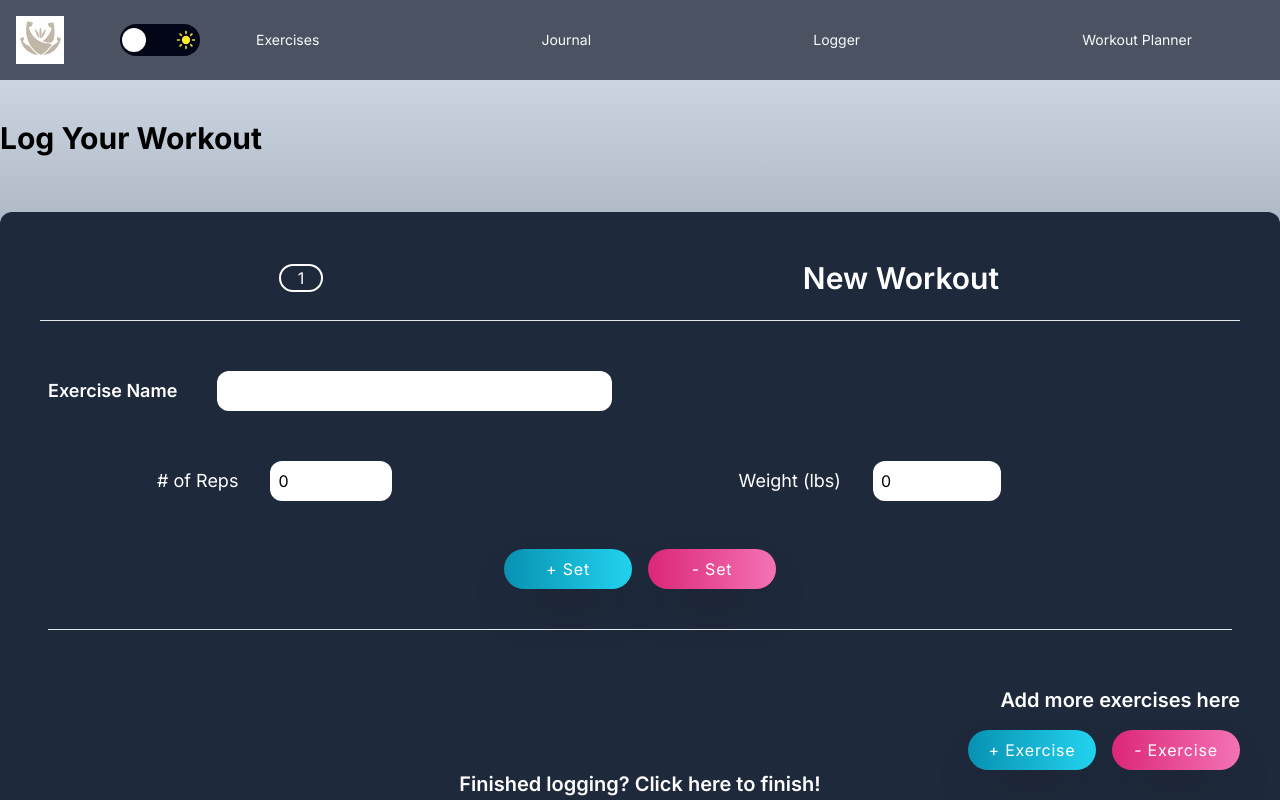
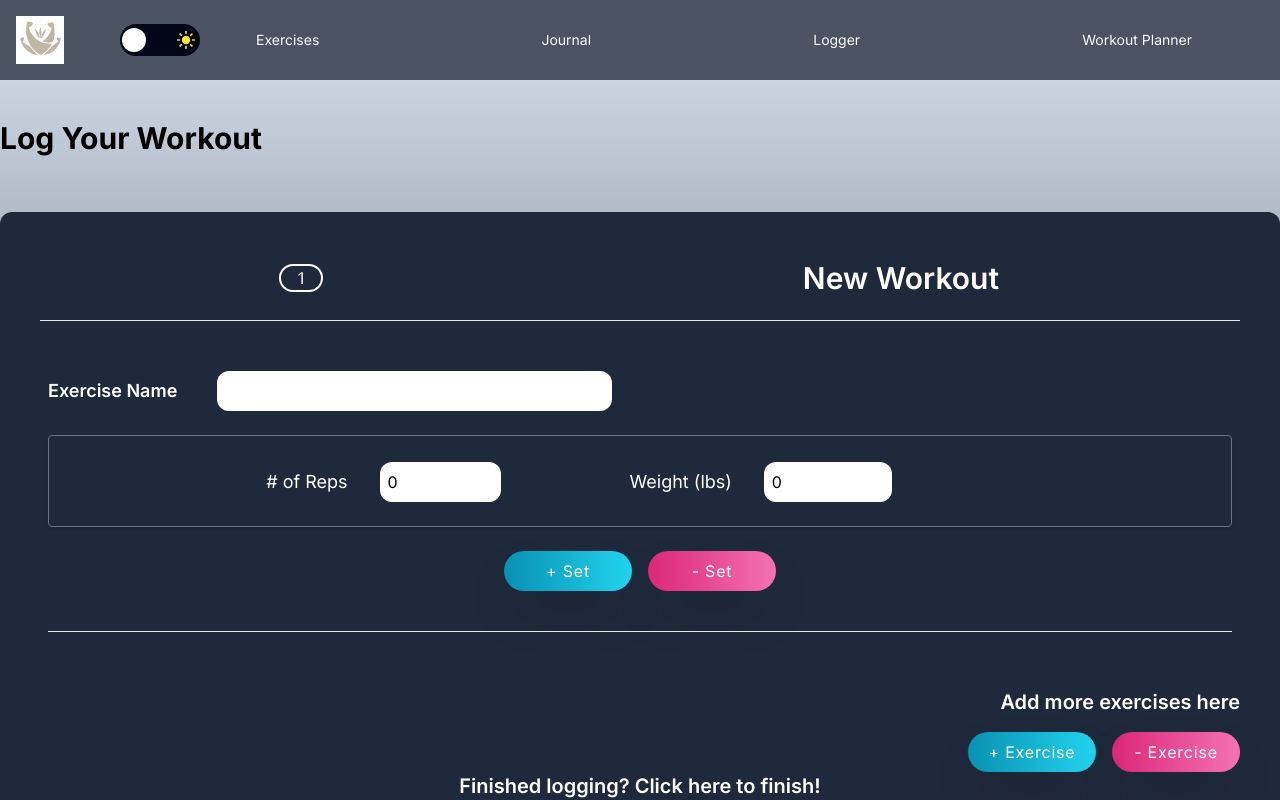
Before and after one commit to Norcrossover/fitness-finesse, a Next.js app: page /dashboard/logger in a window 1280 px wide. Shown: the top 800 px of the page. Built offline with nearby package versions, Linux system fonts and the light colour scheme.

Commit message:
Removed setfields to try and find rep and weight input bug

```diff
--- a/components/features/workout/ExerciseBlock.tsx
+++ b/components/features/workout/ExerciseBlock.tsx
@@ -2,7 +2,6 @@ import React, { ChangeEvent } from "react";
 import FormWorkout from "@/components/features/workout/FormWorkout";
 import Button from "@/components/common/Button";
 import { ExerciseLog } from "@/models/WorkoutLog";
-import SetFields from "./SetFields";
 
 interface ExerciseBlockProps {
   exercise: ExerciseLog;
@@ -39,13 +38,33 @@ const ExerciseBlock: React.FC<ExerciseBlockProps> = ({
         classLabel="label-workout lg:inline-block lg:mr-10 mt-8 font-semibold"
       />
       {exercise.sets.map((set, index) => (
-        <SetFields
+        <div
           key={index}
-          exerciseName={exercise.name}
-          index={index}
-          set={set}
-          handleSetChange={handleSetChange}
-        />
+          className="sm:flex sm:justify-center border border-slate-500 rounded shadow"
+        >
+          <FormWorkout
+            id={`numReps-${exercise.name}-${index}`}
+            title="# of Reps"
+            type="number"
+            value={set.reps}
+            onChange={(e: ChangeEvent<HTMLInputElement>) =>
+              handleSetChange(exercise.name, index, e)
+            }
+            classInput="input-workout lg:inline-block"
+            classLabel="label-workout lg:inline-block lg:mr-8 sm:mt-8"
+          />
+          <FormWorkout
+            id={`numWeight-${exercise.name}-${index}`}
+            title="Weight (lbs)"
+            type="number"
+            value={set.weight}
+            onChange={(e: ChangeEvent<HTMLInputElement>) =>
+              handleSetChange(exercise.name, index, e)
+            }
+            classInput="input-workout lg:inline-block"
+            classLabel="label-workout lg:inline-block lg:mr-8 sm:mt-8"
+          />
+        </div>
       ))}
       <div className="flex justify-center gap-4 p-2 m-4">
         <Button
--- a/components/features/workout/FormWorkout.tsx
+++ b/components/features/workout/FormWorkout.tsx
@@ -1,26 +1,39 @@
-import React from "react";
+import React, { ChangeEvent } from "react";
 
-const FormWorkout: React.FC<{
+interface FormWorkoutProps {
   id: string;
   title: string;
   type: string;
+  value: string | number;
+  onChange: (e: ChangeEvent<HTMLInputElement>) => void;
   classInput: string;
   classLabel: string;
-  value: any;
-  onChange: (e: React.ChangeEvent<HTMLInputElement>) => void;
-}> = ({ id, title, type, classInput, classLabel, value, onChange }) => (
-  <div className="form-group">
+}
+
+const FormWorkout: React.FC<FormWorkoutProps> = ({
+  id,
+  title,
+  type,
+  value,
+  onChange,
+  classInput,
+  classLabel,
+}) => {
+  return (
+    <div className="form-workout">
       <label htmlFor={id} className={classLabel}>
         {title}
       </label>
       <input
         id={id}
+        name={id}
         type={type}
-      className={classInput}
         value={value}
         onChange={onChange}
+        className={classInput}
       />
     </div>
   );
+};
 
 export default FormWorkout;
--- a/components/features/workout/SetFields.tsx
+++ /dev/null
@@ -1,48 +0,0 @@
-import React, { ChangeEvent } from "react";
-import FormWorkout from "@/components/features/workout/FormWorkout";
-import { ExerciseSet } from "@/models/WorkoutLog";
-
-interface SetFieldsProps {
-  exerciseName: string;
-  index: number;
-  set: ExerciseSet;
-  handleSetChange: (
-    exerciseName: string,
-    setIndex: number,
-    event: ChangeEvent<HTMLInputElement>,
-  ) => void;
-}
-
-const SetFields: React.FC<SetFieldsProps> = ({
-  exerciseName,
-  index,
-  set,
-  handleSetChange,
-}) => (
-  <div className="sm:flex justify-around">
-    <FormWorkout
-      id={`numReps-${exerciseName}-${index}`}
-      title="# of Reps"
-      type="number"
-      value={set.reps}
-      onChange={(e: ChangeEvent<HTMLInputElement>) =>
-        handleSetChange(exerciseName, index, e)
-      }
-      classInput="input-workout lg:inline-block"
-      classLabel="label-workout lg:inline-block lg:mr-8 sm:mt-8"
-    />
-    <FormWorkout
-      id={`numWeight-${exerciseName}-${index}`}
-      title="Weight (lbs)"
-      type="number"
-      value={set.weight}
-      onChange={(e: ChangeEvent<HTMLInputElement>) =>
-        handleSetChange(exerciseName, index, e)
-      }
-      classInput="input-workout lg:inline-block"
-      classLabel="label-workout lg:inline-block lg:mr-8 sm:mt-8"
-    />
-  </div>
-);
-
-export default SetFields;
--- a/components/features/workout/WorkoutLogger.tsx
+++ b/components/features/workout/WorkoutLogger.tsx
@@ -65,6 +65,7 @@ const WorkoutLogger = () => {
     setIndex: number,
     event: ChangeEvent<HTMLInputElement>,
   ): void => {
+    const { name, value } = event.target;
     const newExercises = exercises.map((exercise: ExerciseLog) => {
       if (exercise.name === exerciseName) {
         return {
@@ -73,7 +74,7 @@ const WorkoutLogger = () => {
             if (index === setIndex) {
               return {
                 ...set,
-                [event.target.name]: Number(event.target.value),
+                [name]: Number(value),
               };
             }
             return set;
@@ -102,7 +103,7 @@ const WorkoutLogger = () => {
   const handleSubmit = (event: { preventDefault: () => void }): void => {
     event.preventDefault();
     const workoutLog: WorkoutLog = {
-      userId: "userId", // Replace with actual userId
+      userId: "userId",
       exerciseList: exercises.map((exercise: ExerciseLog) => ({
         name: exercise.name,
         sets: exercise.sets.map((set: ExerciseSet) => ({
@@ -119,21 +120,7 @@ const WorkoutLogger = () => {
       <div className="w-5/6 mx-auto sm:w-full">
         <form className="bg-slate-800 p-10 rounded-xl" onSubmit={handleSubmit}>
           <ExerciseLogger num={1} title="New Workout" />
-          {/* <FormWorkout
-            id="workoutName"
-            title="Workout Name"
-            type="text"
-            value={workoutName}
-            onChange={(e: ChangeEvent<HTMLInputElement>) =>
-              setWorkoutName(e.target.value)
-            }
-            classInput="input-workout lg:inline-block"
-            classLabel="label-workout lg:inline-block lg:mr-8 mt-8"
-          /> */}
           <hr className="my-4" />
-          {/* <h2 className="text-xl font-semibold sm:text-left">
-            Enter in your exercise details
-          </h2> */}
           {exercises.map((exercise: ExerciseLog, index: number) => (
             <ExerciseBlock
               key={index}
@@ -161,7 +148,6 @@ const WorkoutLogger = () => {
               type="button"
             />
           </div>
-          {/* <hr className="my-4" /> */}
           <div className="flex flex-col font-semibold items-center">
             <h2 className="text-xl">Finished logging? Click here to finish!</h2>
             <Button
```
Lines whose indentation alone changed are shown as unchanged.
